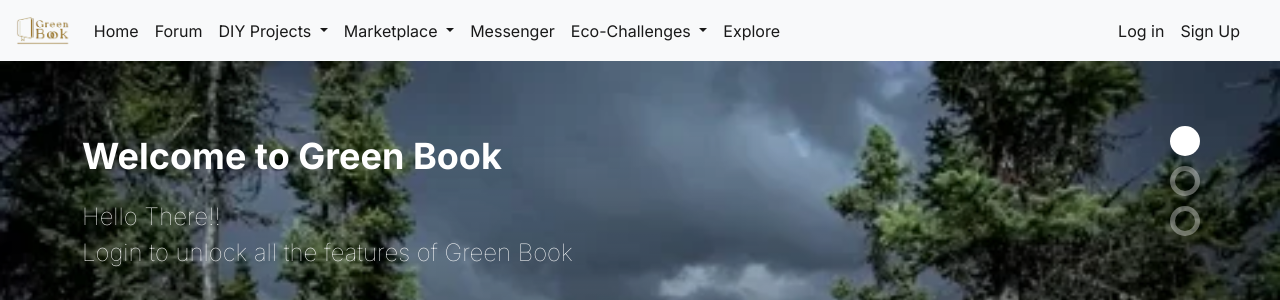
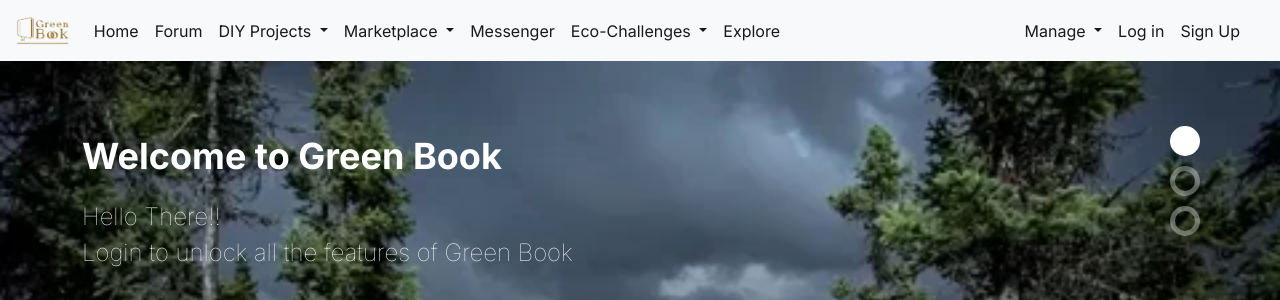
Before and after one commit to deonlobo/green_book_site, a Django app: page / in a window 1280 px wide. Shown: the top 300 px of the page. Run offline with Django 5.2, Linux system fonts and the light colour scheme; tables that the repository leaves empty hold one stand-in row (values such as "Sample post"); parts of the project's set-up code (start-up, migrations or seed data) failed here and were passed over; some libraries are stand-ins or nearby versions.

Commit message:
navbar fixes

```diff
--- a/green_book_app/templates/green_book_app/base.html
+++ b/green_book_app/templates/green_book_app/base.html
@@ -92,6 +92,7 @@
       max-height: 5rem;
     }
 
+
     @keyframes spin {
       0% {
         transform: rotate(0deg);
--- a/green_book_app/templates/green_book_app/navbar.html
+++ b/green_book_app/templates/green_book_app/navbar.html
@@ -32,11 +32,15 @@
             Marketplace
         </a>
         <div class="dropdown-menu" aria-labelledby="marketplaceDropdown">
+{#         <a class="dropdown-item" href="/marketplace/category/{{category.pk}}/">{{ category.category_name }}</a>#}
+
             {% for category in categories %}
           <a class="dropdown-item" href="/marketplace/category/{{category.pk}}/">{{ category.category_name }}</a>
             {% endfor %}
         </div>
+
       </li>
+
       <li class="nav-item active">
         <a class="nav-link" href="{% url 'messenger_list' %}">Messenger</a>
       </li>
@@ -61,6 +65,15 @@
 {#      <button class="btn btn-outline-success my-2 my-sm-0" type="submit">Search</button>#}
 {#    </form>#}
     <ul class="navbar-nav ml-3 mr-3">
+        <li class="nav-item active dropdown">
+        <a class="nav-link dropdown-toggle" href="#" id="navbarDropdown" role="button" data-toggle="dropdown" aria-haspopup="true" aria-expanded="false">
+          Manage
+        </a>
+        <div class="dropdown-menu" aria-labelledby="navbarDropdown">
+            <a class="dropdown-item" href="{% url 'marketplace:add_category' %}">Manage Category</a>
+            <a class="dropdown-item" href="{% url 'marketplace:add_product' %}">Manage Products</a>
+        </div>
+      </li>
         {% if user.is_authenticated %}
             <li class="nav-item active">
                 <a class="nav-link" href="{% url 'logout' %}">Log out</a>
@@ -73,7 +86,6 @@
                 <a class="nav-link" href="{% url 'register_user' %}">Sign Up</a>
             </li>
         {% endif %}
-
     </ul>
   </div>
 </nav>
--- a/green_book_site/settings.py
+++ b/green_book_site/settings.py
@@ -75,6 +75,7 @@ TEMPLATES = [
                 'django.template.context_processors.request',
                 'django.contrib.auth.context_processors.auth',
                 'django.contrib.messages.context_processors.messages',
+                'marketplace.context_processors.categories_processor'
             ],
         },
     },
--- /dev/null
+++ b/marketplace/context_processors.py
@@ -0,0 +1,5 @@
+from .models import Category
+
+def categories_processor(request):
+    categories = Category.objects.all()
+    return {'categories': categories}
```
